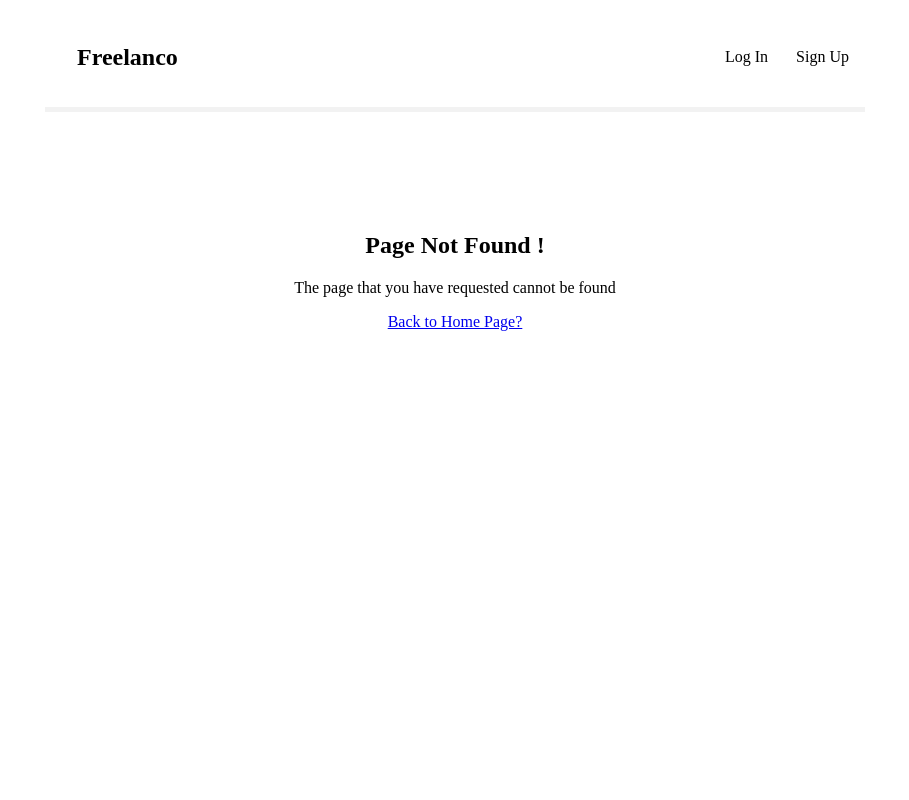
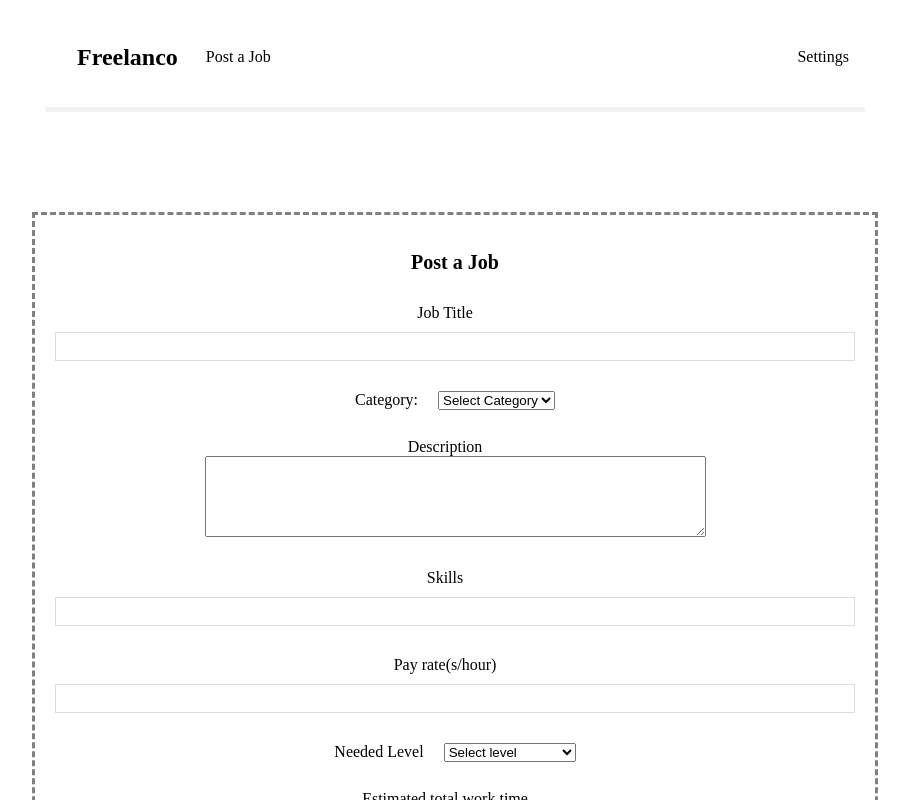
Before and after one commit to moezemara/freelance-dashboard, a React (Create React App) app: page /postjob in a window 1280 px wide. Before the commit this address had no page. Shown: the top 800 px of the page, without its empty margins (185-1094 px from the left). Built offline with nearby package versions, Linux system fonts and the light colour scheme.

Commit message:
added special Navbar for client view

```diff
--- a/src/App.js
+++ b/src/App.js
@@ -7,26 +7,41 @@ import Login from './Login';
 import JobCard from './JobCard';
 import PostJob from './PostJob';
 import Page404 from './Page404';
-
-
 import ProposalPage from './ProposalPage'
+import ClientNavbar from './ClientNavbar';
+import ClientProfileView from './ClientProfileView';
+import ProfileSettings from './ProfileSettings';
 
 
 function App() {
     return (
       <Router>
         <div className="App">
-          <Navbar/>
           <div className='content'>
             <Switch>
               <Route exact path="/" component={PostJob}>
+                <Navbar/>
                 <PostJob/>
               </Route>
               <Route exact path="/signup">
+                <Navbar/>
                 <SignUp/>
               </Route>
               <Route exact path="/login">
+                <Navbar/>
                 <Login/>
+              </Route>
+              <Route exact path="/clientprofile">
+                <ClientNavbar/>
+                <ClientProfileView/>
+              </Route>
+              <Route exact path="/postjob">
+                <ClientNavbar/>
+                <PostJob/>
+              </Route>
+              <Route exact path="/profilesettings">
+                <ClientNavbar/>
+                <ProfileSettings/>
               </Route>
               <Route exact path="/proposalpage">
                 <ProposalPage/>
--- /dev/null
+++ b/src/ClientNavbar.js
@@ -0,0 +1,13 @@
+const ClientNavbar = () => {
+    return (
+        <nav className="navbar">
+        <a href="/"><h2>Freelanco</h2></a>
+        <a href="/postjob">Post a Job</a>
+        <div className="links">
+            <a href="/profilesettings">Settings</a>
+        </div>
+    </nav>
+     );
+}
+
+export default ClientNavbar;
--- /dev/null
+++ b/src/ClientProfileView.js
@@ -0,0 +1,9 @@
+const ClientProfileView = () => {
+    return (
+        <div className="clientprofileview">
+
+        </div>
+    );
+}
+
+export default ClientProfileView;
--- a/src/PostJob.js
+++ b/src/PostJob.js
@@ -1,4 +1,5 @@
 import { useEffect } from "react";
+import ClientNavbar from "./ClientNavbar";
 
 const PostJob = () => {
 
```
Also changed, not shown: src/BasicNavbar.js (deleted, +0 -9 lines), src/Profile.js (deleted, +0 -9 lines).
